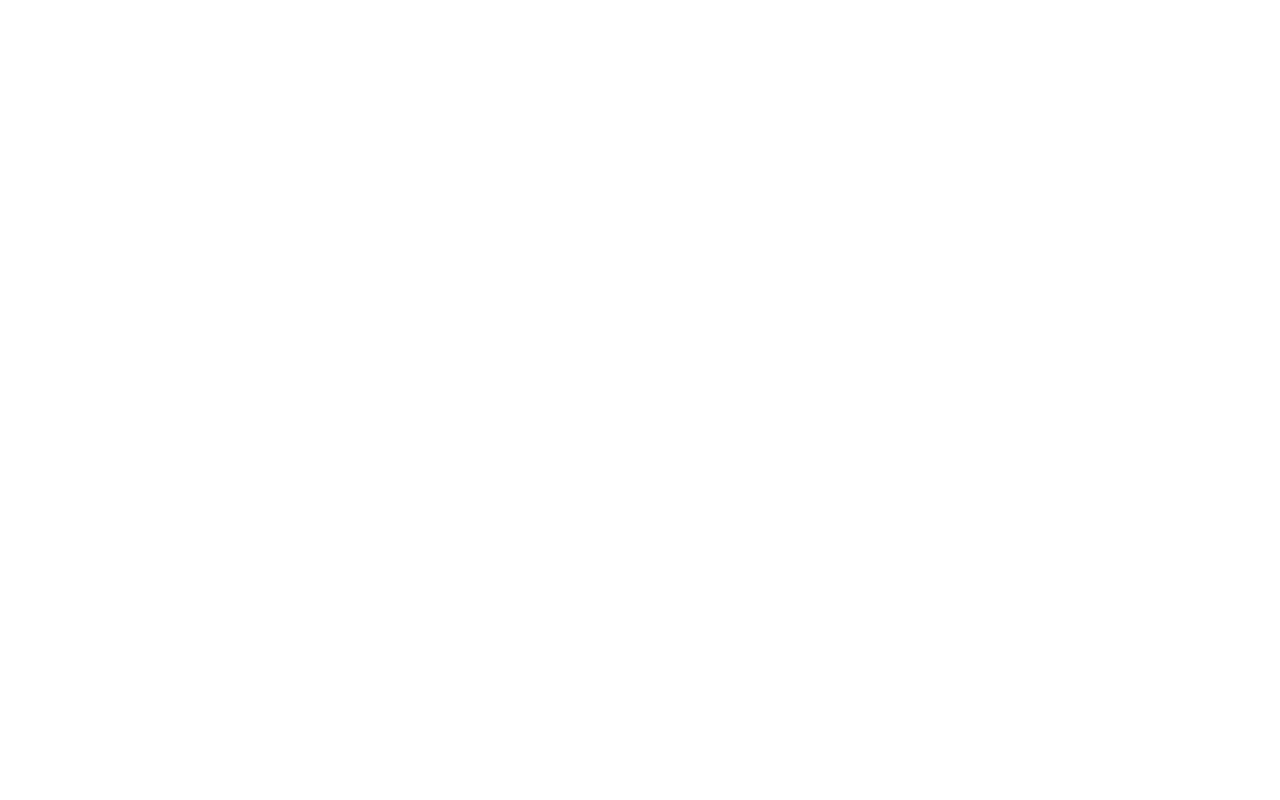
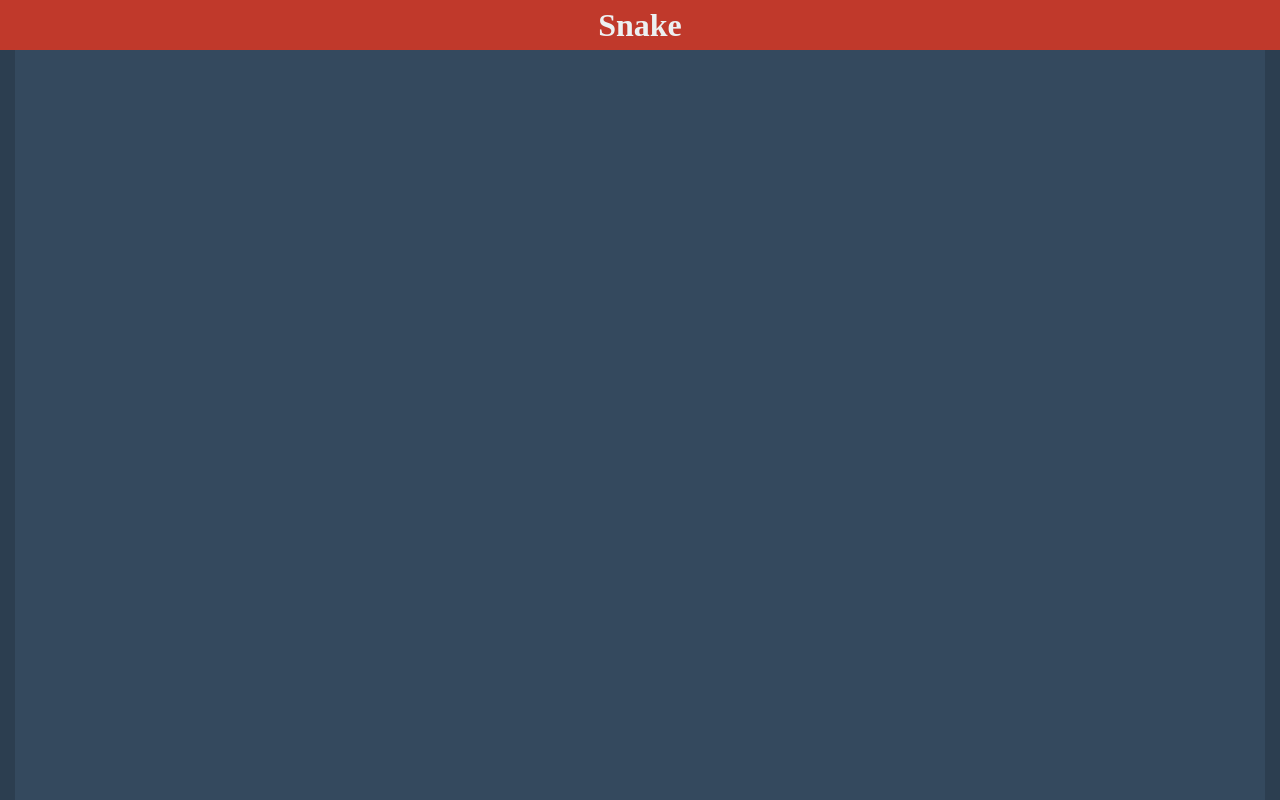
Before and after one commit to klenner1/game-snake, a website built with webpack: page src/index.html in a window 1280 px wide. Built offline with nearby package versions, Linux system fonts and the light colour scheme.

Commit message:
game canvas

```diff
--- /dev/null
+++ b/src/Views/Game/game.html
@@ -0,0 +1,10 @@
+<header>
+    <div class="content-center">
+    <h1>Snake</h1>
+</div>
+</header>
+<section>
+    <div class="game-container content-center">
+        <canvas id="game"></canvas>
+    </div>
+</section>
--- /dev/null
+++ b/src/Views/Game/game.ts
@@ -0,0 +1,30 @@
+
+import { View } from '../View';
+import html from './game.html';
+
+export class Game extends View {
+
+    blockSize = 50;
+    canvas: HTMLCanvasElement;
+    context: CanvasRenderingContext2D;
+
+    init() {
+        this.render(html)
+        this.canvas = document.getElementById('game') as HTMLCanvasElement;
+        this.context = this.canvas.getContext('2d');
+        this.Resize();
+        this.Events();
+
+    }
+    Resize() {
+        const gameContainer = document.querySelector('.game-container') as HTMLElement;
+        const offsetHeight = gameContainer.offsetHeight
+        const offsetWidth = gameContainer.offsetWidth
+        this.canvas.height = offsetHeight - (offsetHeight % this.blockSize);
+        this.canvas.width = offsetWidth - (offsetWidth % this.blockSize);
+    }
+
+    Events() {
+        window.addEventListener('resize', (e) => { this.Resize(); });
+    }
+}
--- /dev/null
+++ b/src/Views/View.ts
@@ -0,0 +1,12 @@
+export class View {
+
+    parent: HTMLElement;
+
+    constructor(parent: HTMLElement) {
+        this.parent = parent;
+    }
+
+    render(htmlString: string) {
+        this.parent.innerHTML = htmlString;
+    }
+}
--- /dev/null
+++ b/src/Views/html.d.ts
@@ -0,0 +1,4 @@
+declare module '*.html' {
+    const value: string;
+    export default value
+}
--- a/src/index.scss
+++ b/src/index.scss
@@ -11,3 +11,28 @@ body {
     grid-template-rows: 50px 1fr;
     height: 100vh;
 }
+
+header {
+    background-color: #c0392b;
+
+    h1 {
+        color: #ecf0f1;
+        margin: auto;
+    }
+}
+
+.content-center {
+    height: 100%;
+    display: flex;
+    align-items: center;
+    justify-content: center;
+}
+
+.game-container {
+
+    background-color: #2c3e50;
+}
+
+#game {
+    background-color: #34495e;
+}
--- a/src/main.ts
+++ b/src/main.ts
@@ -1 +1,6 @@
 import './index.scss';
+import { Game } from './Views/Game/game';
+
+const base = document.getElementById('base');
+const game = new Game(base);
+game.init();
```
